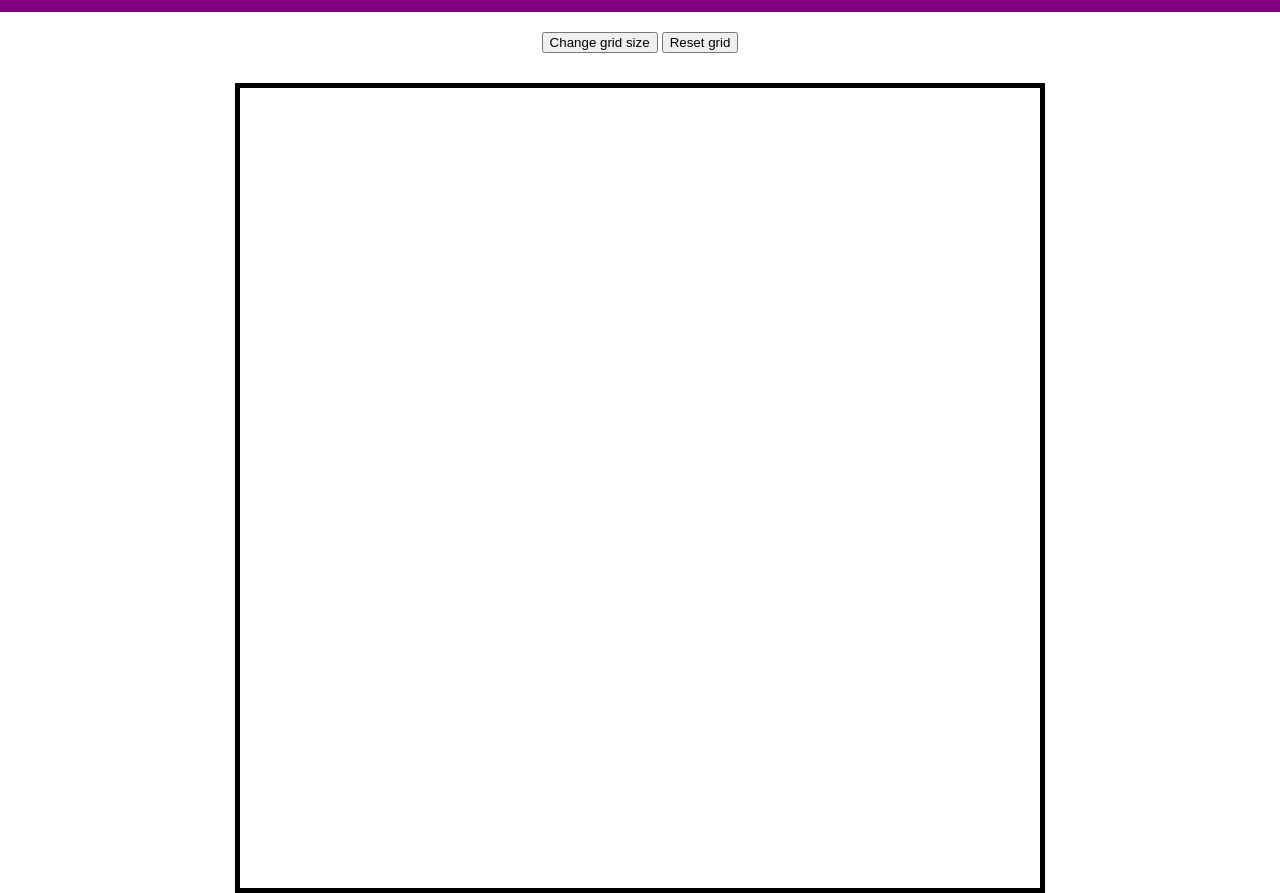
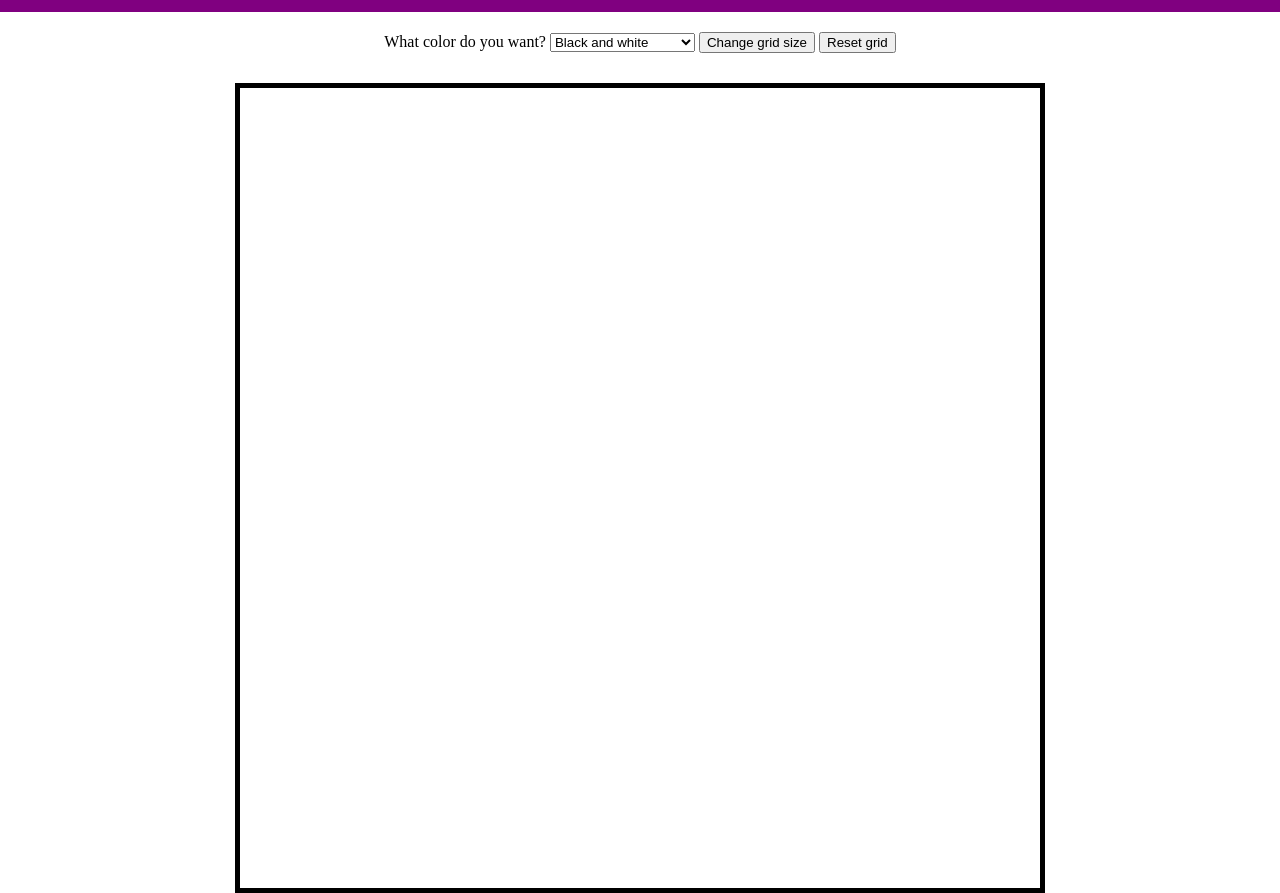
Before and after one commit to Harshil-p02/etch-a-sketch, a plain HTML site: page index.html in a window 1280 px wide. Shown: the part 46-939 px from the top of the page. Drawn offline with Linux system fonts and the light colour scheme.

Commit message:
Added options for background color of cell

```diff
--- a/index.html
+++ b/index.html
@@ -9,6 +9,13 @@
             <h1>Etch-a-Sketch</h1>
         </div>
         <div class="settings">
+            <label for="colorOption">What color do you want?</label>
+            <select id="colorOption">
+
+                <option value="black">Black and white</option>
+                <option value="random"> Truly random colors</option>
+                <option value="hslRandom">Kinda random colors</option>
+            </select>
             <button id="size">Change grid size</button>
             <button id="reset">Reset grid</button>
         </div>
```
